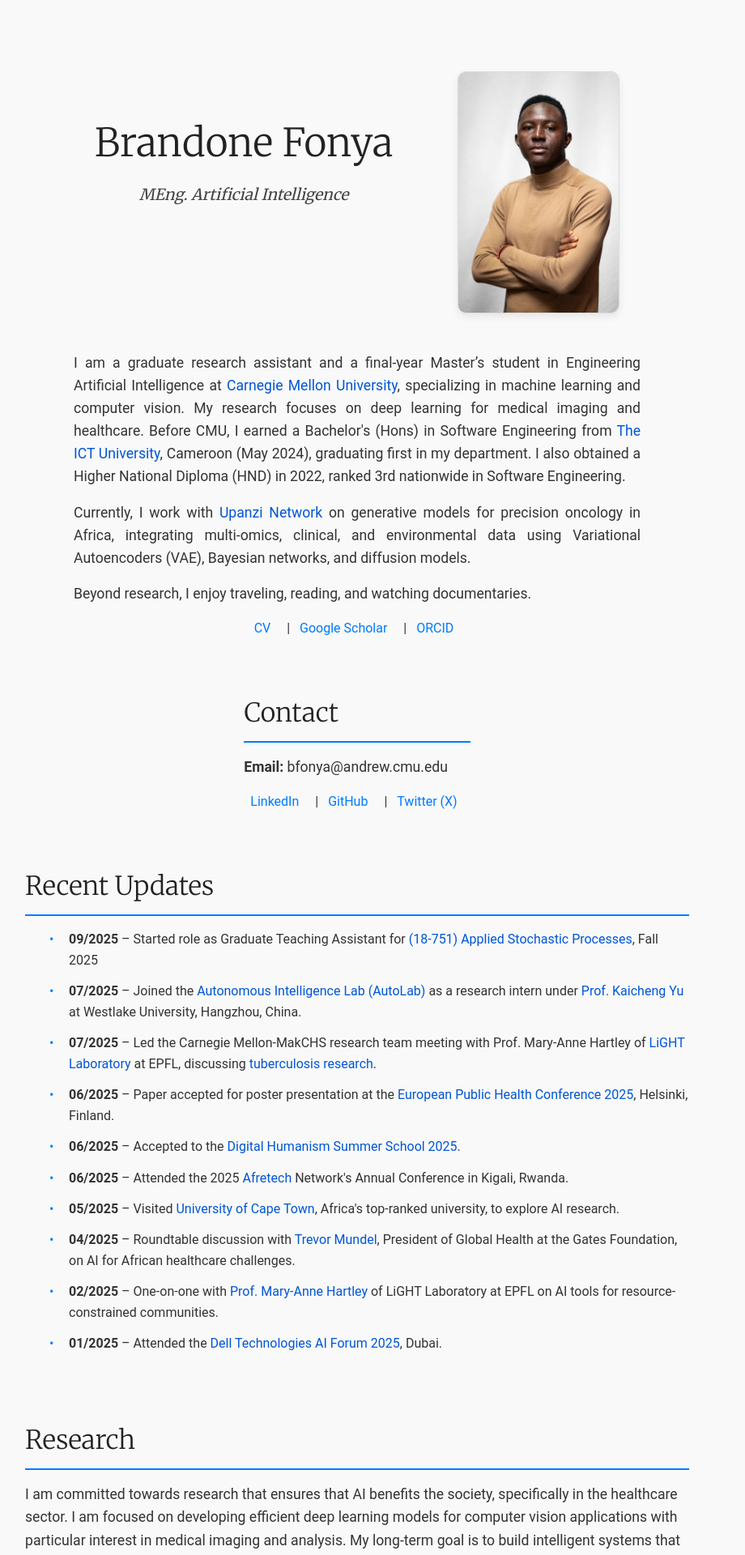
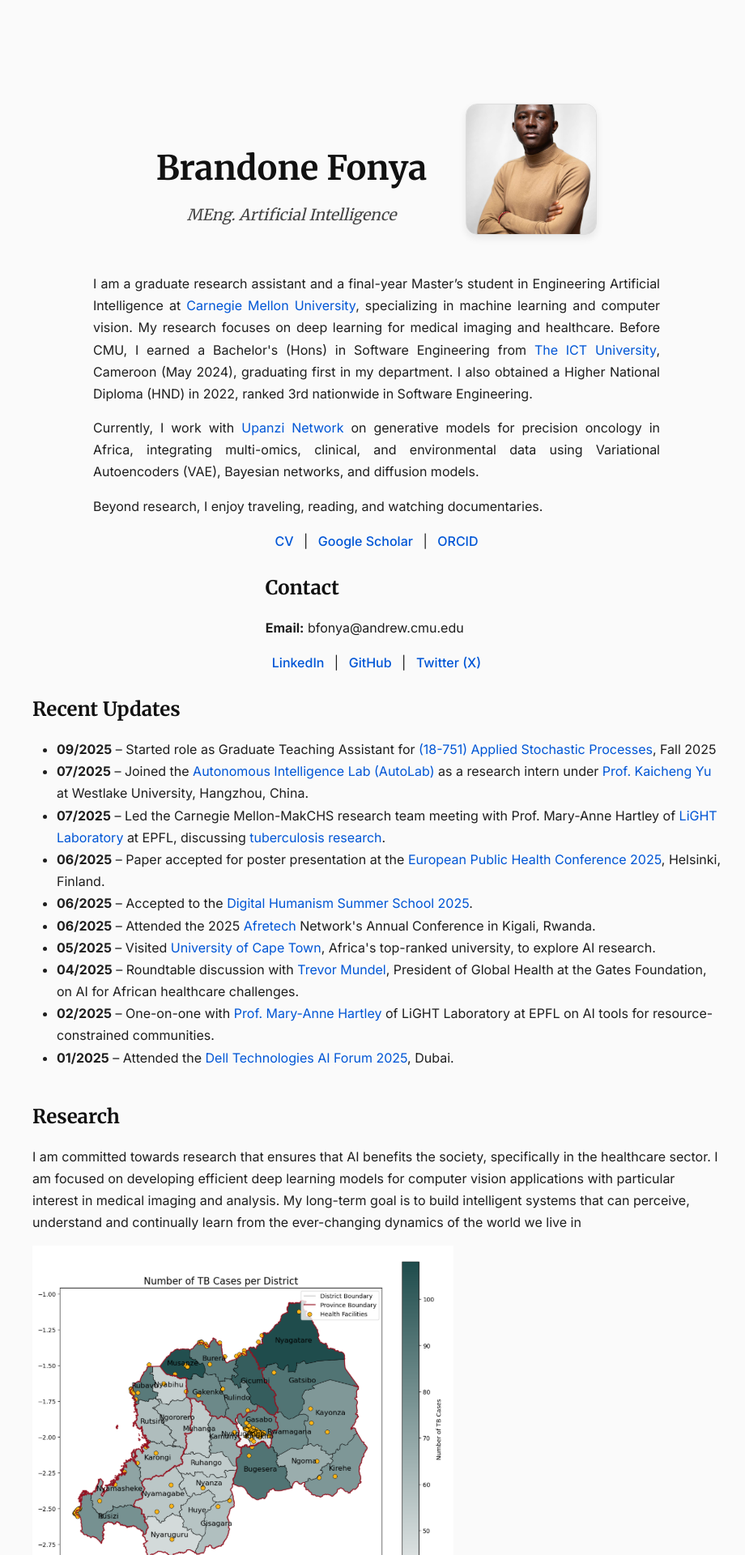
Before and after one commit to FonyaBrandone/FonyaBrandone.github.io, a Jekyll site: the page built from index.md, in a window 1280 px wide. Shown: the top 1920 px of the page at 81% size, without its empty margins (9-929 px from the left). Built offline with Jekyll 4.4.1, drawn with Linux system fonts in a browser that asks for light colours.

Commit message:
Update to style

```diff
--- a/index.md
+++ b/index.md
@@ -115,7 +115,7 @@ description: Brandone Fonya's website
 </style>
 
 
-<link href="/static/css/styles.css" rel="stylesheet">
+<!-- <link href="/static/css/styles.css" rel="stylesheet"> -->
 
 <div class="container">
   <header class="header">
```
